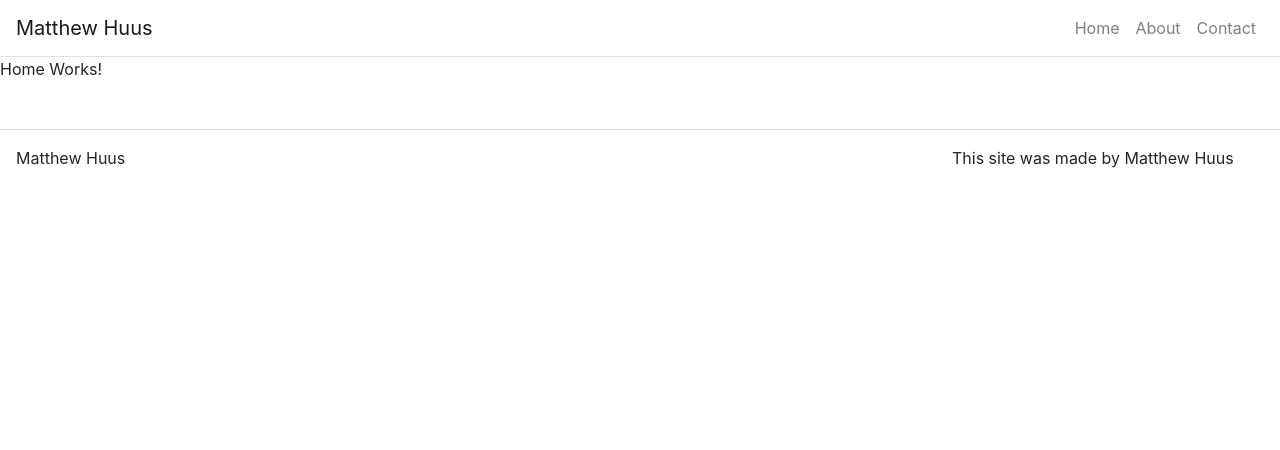
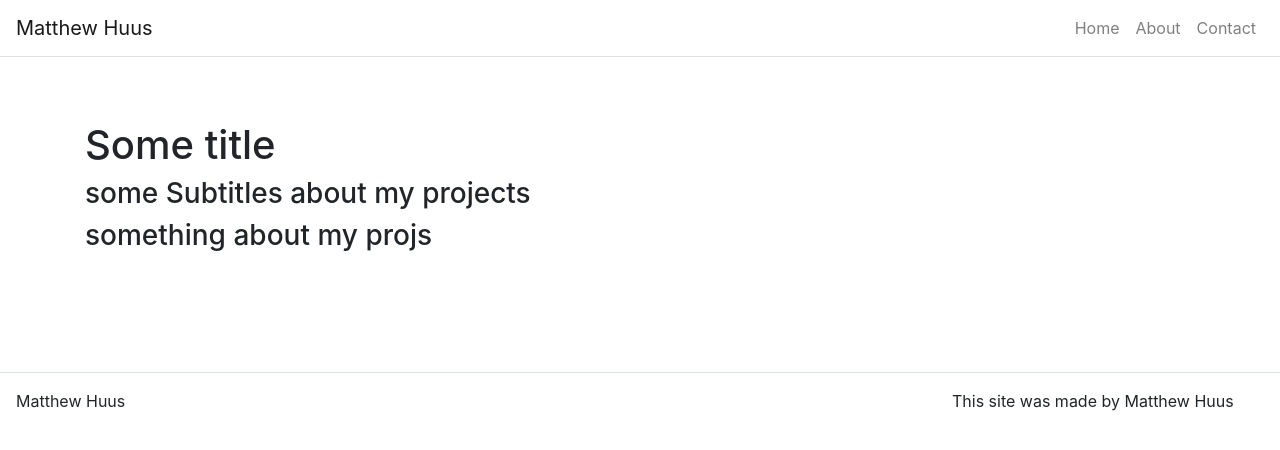
Before and after one commit to matt98h/React-Portfolio, a React (Create React App) app: page / in a window 1280 px wide. Shown: the top 450 px of the page. Built offline with nearby package versions, Linux system fonts and the light colour scheme.

Commit message:
set up title, subTitle, and text on homepage to be dynamic.

```diff
--- /dev/null
+++ b/src/components/Hero.js
@@ -0,0 +1,29 @@
+import React from 'react';
+import Jumbotron from 'react-bootstrap/Jumbotron'
+import Container from 'react-bootstrap/Container'
+import Row from 'react-bootstrap/Row'
+import Col from 'react-bootstrap/Col'
+
+function Hero(props){
+    return(
+        <Jumbotron className='bg-transparent'>
+            <Container>
+                <Row>
+                    <Col>
+                    {/* Add correct things for title,
+                        Style these so they look cleaner
+                    */}
+                    {props.title && <h1>{props.title}</h1>}
+                    {props.subTitle && <h3>{props.subTitle}</h3>}
+                    {props.text && <h3>{props.text}</h3>}
+
+                    </Col>
+                </Row>
+            </Container>
+
+        </Jumbotron>
+    );
+
+}
+
+export default Hero;
--- a/src/pages/HomePage.js
+++ b/src/pages/HomePage.js
@@ -1,8 +1,10 @@
 import React from 'react';
+
+import Hero from '../components/Hero'
 
 function HomePage(props) {
 return(
-<p>Home Works!</p>
+<Hero title={props.title} subTitle={props.subTitle} text={props.text}/>
 );
 }
 export default HomePage
```
